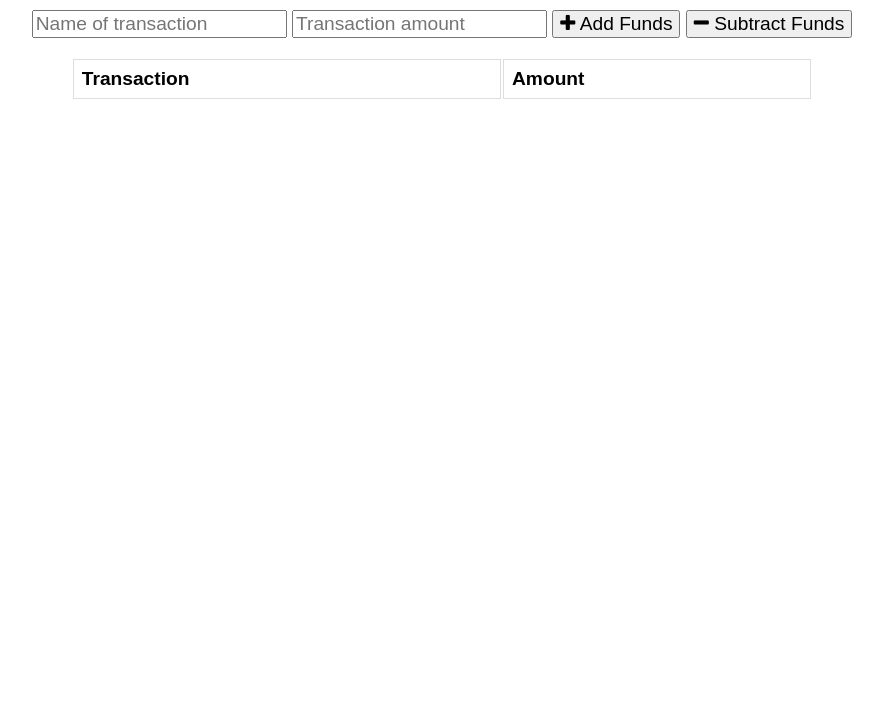
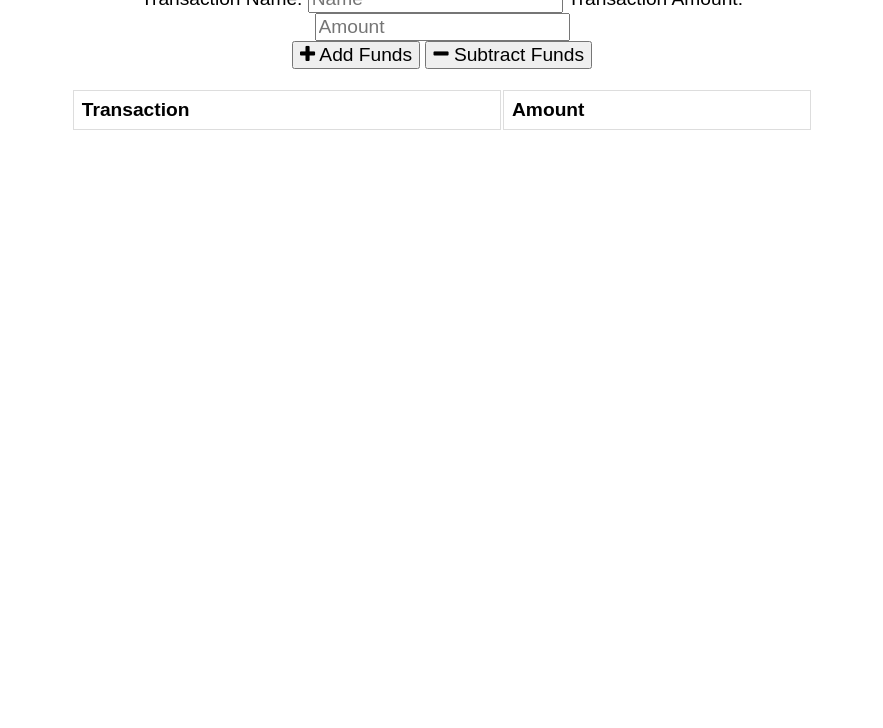
Before and after one commit to fevia/Progressive-budget, a website: page public/index.html in a window 1280 px wide. Shown: the part 72-800 px from the top of the page, without its empty margins (198-1081 px from the left). Drawn offline with nearby package versions, Linux system fonts and the light colour scheme; files that its build step writes are made by us from their sources; no server answers.

Commit message:
updated html

```diff
--- a/public/index.html
+++ b/public/index.html
@@ -8,7 +8,10 @@
   <link rel="shortcut icon" href="icons/icon-192x192.png" type="image/x-icon">
 
   <link rel="stylesheet" href="https://stackpath.bootstrapcdn.com/font-awesome/4.7.0/css/font-awesome.min.css">
-  <link rel="stylesheet" href="styles.css">
+
+  <link rel="stylesheet" href="/assets/css/styles.css">
+
+  <link rel="manifest" href="manifest.webmanifest">
 
   <title>Budget Tracker</title>
 </head>
@@ -18,13 +21,20 @@
       <div class="total">Your total is: $<span id="total">0</span></div>
     </div>
 
-    <div class="form">
-      <input type="text" id="t-name" placeholder="Name of transaction" />
-      <input type="number" min="0" id="t-amount" placeholder="Transaction amount" />
-      <button id="add-btn"><i class="fa fa-plus buttons"></i> Add Funds</button>
-      <button id="sub-btn"><i class="fa fa-minus"></i> Subtract Funds</button>
-      <p class="error"></p>
-    </div>
+    <form>
+      <label for="t-name">Transaction Name:</label>
+      <input type="text" id="t-name" placeholder="Name" />
+
+      <label for="t-amount">Transaction Amount:</label>
+      <input type="number" min="0" id="t-amount" placeholder="Amount" />
+
+      <div class="transaction-buttons">
+        <button id="add-btn"><i class="fa fa-plus"></i> Add Funds</button>
+        <button id="sub-btn">
+          <i class="fa fa-minus"></i> Subtract Funds </button>
+      </div>
+      <p role="alert" class="error"></p>
+    </form>
 
     <div class="transactions">
       <table>
@@ -32,16 +42,28 @@
           <th>Transaction</th>
           <th>Amount</th>
         </thead>
-        <tbody id="tbody">
-
-        </tbody>
+        <tbody id="tbody"></tbody>
       </table>
     </div>
 
-    <canvas id="myChart"></canvas>
+    <canvas id="my-chart"></canvas>
   </div>
 
   <script src="https://cdn.jsdelivr.net/npm/chart.js@2.8.0"></script>
-  <script src="index.js"></script>
+
+  <script src="/assets/js/db.js"></script>
+
+  <script src="/assets/js/index.js"></script>
+
+  <script>
+    if ("serviceWorker" in navigator) {
+      window.addEventListener("load", () => {
+        navigator.serviceWorker.register("service-worker.js")
+          .then(reg => {
+            console.log("We found your service worker file!", reg);
+          });
+      });
+    }
+  </script>
 </body>
 </html>
```
